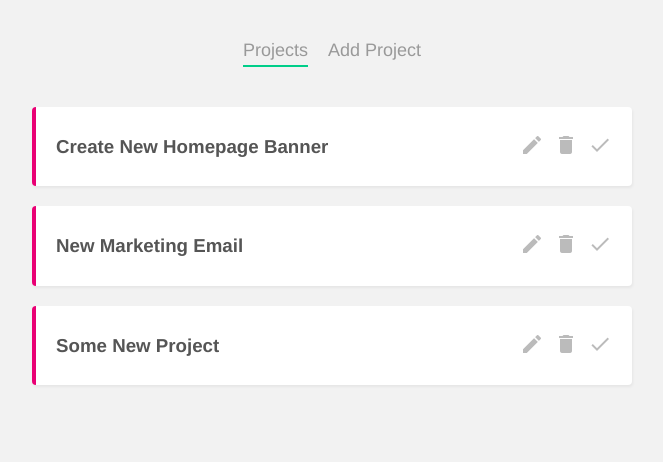
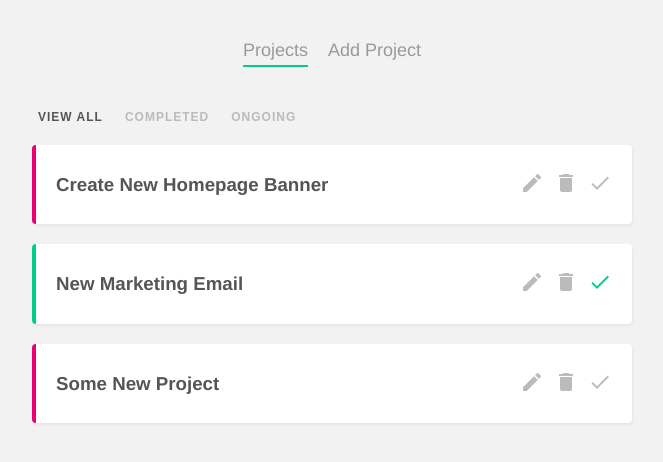
Before and after one commit to kevinmac61/project-planner, a Vue app: page /#/ in a window 1280 px wide. Shown: the top 462 px of the page, without its empty margins (308-971 px from the left). Built offline with nearby package versions, Linux system fonts and the light colour scheme; data requests are answered from the project's data file.

Commit message:
Added filtering

```diff
--- a/data/db.json
+++ b/data/db.json
@@ -10,7 +10,7 @@
       "id": 2,
       "title": "New Marketing Email",
       "details": "Lorem Ipsum",
-      "complete": false
+      "complete": true
     },
     {
       "title": "Some New Project",
--- /dev/null
+++ b/src/components/FilterNav.vue
@@ -0,0 +1,37 @@
+<template>
+  <nav class="filter-nav">
+    <button @click="updateFilter('all')" :class="{ active: current === 'all'}">View All</button>
+    <button @click="updateFilter('completed')" :class="{ active: current === 'completed'}">Completed</button>
+    <button @click="updateFilter('ongoing')" :class="{ active: current === 'ongoing'}">Ongoing</button>
+  </nav>
+</template>
+
+<script>
+export default {
+  props: ["current"],
+  methods: {
+    updateFilter(by) {
+      this.$emit("filterChange", by);
+    },
+  },
+};
+</script>
+
+<style>
+.filter-nav button {
+  background: none;
+  border: none;
+  color: #bbb;
+  outline: none;
+  font-size: 12px;
+  text-transform: uppercase;
+  margin-right: 10px;
+  letter-spacing: 1px;
+  font-weight: bold;
+  cursor: pointer;
+}
+
+.filter-nav button.active {
+  color: #555;
+}
+</style>
--- a/src/views/Home.vue
+++ b/src/views/Home.vue
@@ -1,7 +1,8 @@
 <template>
   <div class="home">
+    <FilterNav @filterChange="current = $event" :current="current" />
     <div v-if="projects.length">
-      <div v-for="project in projects" :key="project.id">
+      <div v-for="project in filteredProjects" :key="project.id">
         <SingleProject
           :project="project"
           @delete="handleDelete"
@@ -14,14 +15,16 @@
 
 <script>
 import SingleProject from "../components/SingleProject.vue";
+import FilterNav from "../components/FilterNav.vue";
 // @ is an alias to /src
 
 export default {
   name: "Home",
-  components: { SingleProject },
+  components: { SingleProject, FilterNav },
   data() {
     return {
       projects: [],
+      current: "all",
     };
   },
   mounted() {
@@ -31,17 +34,29 @@
       .catch((err) => console.log(err.message));
   },
   methods: {
-    handleDelete(id){
+    handleDelete(id) {
       this.projects = this.projects.filter((project) => {
-        return project.id !== id
+        return project.id !== id;
       });
     },
-    handleComplete(id){
+    handleComplete(id) {
       let p = this.projects.find((project) => {
-        return project.id === id
-      })
-      p.complete = !p.complete
-    }
-  }
+        return project.id === id;
+      });
+      p.complete = !p.complete;
+    },
+  },
+  computed: {
+    filteredProjects() {
+      if (this.current === "completed") {
+        return this.projects.filter(project => project.complete);
+      }
+      if (this.current === "ongoing") {
+        return this.projects.filter(project => !project.complete);
+      }
+        return this.projects
+
+    },
+  },
 };
 </script>
```
